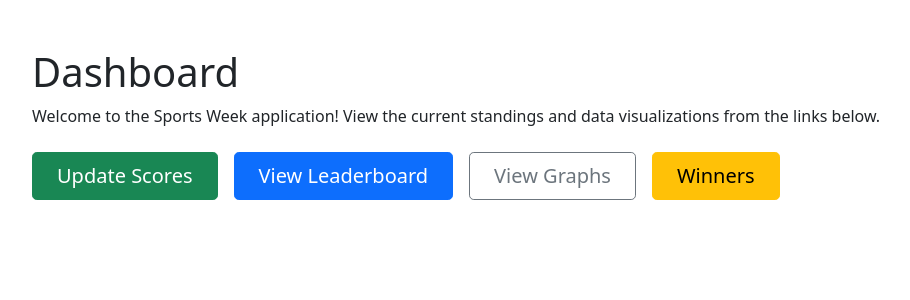
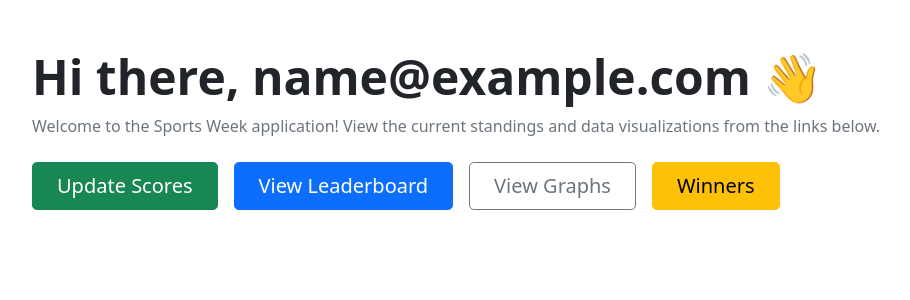
Before and after one commit to Miroredrpo/sports-dashboard, a Flask app: page /dashboard in a window 1280 px wide. Shown: the part 56-356 px from the top of the page, without its empty margins (50-960 px from the left). Run offline with Flask 3, Linux system fonts and the light colour scheme; the visitor is signed in with stand-in values (Sample User, id 1).

Commit message:
feat: Personalize dashboard greeting
- Stores the user's email in the session upon login.
- Updates the dashboard heading to display the logged-in user's email, providing a more personalized experience.
- Includes a fallback to 'User' if the email is not found in the session.

```diff
--- a/sports_week_app/app.py
+++ b/sports_week_app/app.py
@@ -83,6 +83,7 @@ def login():
         try:
             user_session = supabase.auth.sign_in_with_password({"email": email, "password": password})
             session['user'] = user_session.user.id
+            session['user_email'] = user_session.user.email
             session['is_admin'] = is_admin(user_session.user.id)
             session['is_teacher'] = is_teacher(user_session.user.id)
             session['school_level'] = school_level
--- a/sports_week_app/templates/dashboard.html
+++ b/sports_week_app/templates/dashboard.html
@@ -3,8 +3,10 @@
 {% block title %}Dashboard{% endblock %}
 
 {% block content %}
-    <h1 class="mt-5">Dashboard</h1>
-    <p>Welcome to the Sports Week application! View the current standings and data visualizations from the links below.</p>
+    <div class="dashboard-greeting mt-5">
+        <h1 class="display-5 fw-bold">Hi there, {{ session.user_email | default('User', true) }} 👋</h1>
+        <p class="text-muted">Welcome to the Sports Week application! View the current standings and data visualizations from the links below.</p>
+    </div>
 
     <div class="d-grid gap-2 d-md-flex justify-content-md-start mt-4">
         {% if session['is_admin'] %}
```
